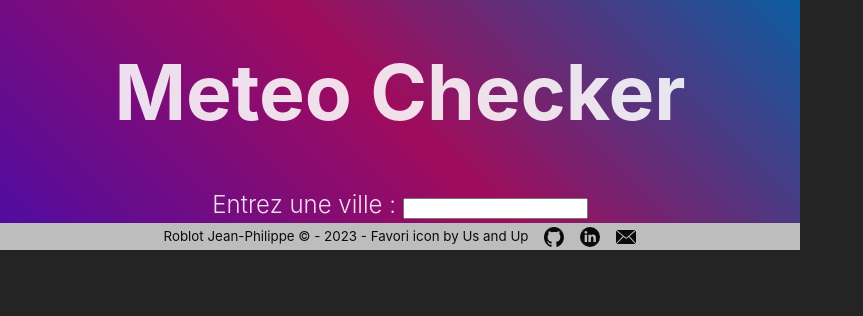
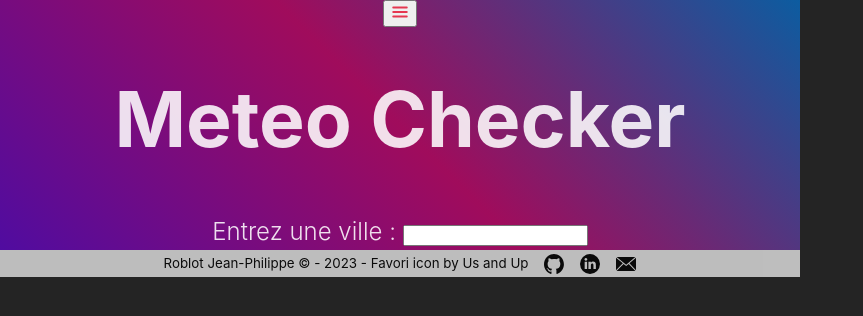
Before and after one commit to Beldaras/meteo-checker, a React (Vite) app: page / in a window 1280 px wide. Shown: the top 316 px of the page, without its empty margins (0-863 px from the left). Built offline with nearby package versions, Linux system fonts and the light colour scheme; no server answers.

Commit message:
Header and menu burger in progress

```diff
--- /dev/null
+++ b/src/components/Header.jsx
@@ -0,0 +1,11 @@
+import MenuBurger from './MenuBurger'
+
+function Header() {
+  return (
+    <div>
+      <MenuBurger />
+    </div>
+  )
+}
+
+export default Header
--- /dev/null
+++ b/src/components/MenuBurger.jsx
@@ -0,0 +1,46 @@
+import React, { useState } from "react";
+import iconeBurger from "../assets/icons/menu.svg";
+import styles from "../styles/MenuBurger.module.css";
+
+function MenuBurger() {
+  const [isOpen, setOpen] = useState(false);
+
+  return (
+    <div className={styles.close}>
+      <button
+        className="block w-10 rounded"
+        onClick={() => setOpen(!isOpen)}
+        type="button"
+      >
+        <img src={iconeBurger} alt="iconeBurger" className={styles.iconeBurger} />
+      </button>
+      {isOpen && (
+        <div className="absolute top-12 left-20 transform -translate-x-1/2 z-10 bg-white opacity-80 rounded shadow-md py-2">
+          <nav className="text-base font-jost">
+            <a
+              className="block px-4 py-2 text-gray-900 hover:text-red focus:text-red"
+              href="/"
+            >
+              Accueil
+            </a>
+            <a
+              className="block px-4 py-2 text-gray-900 hover:text-red focus:text-red "
+              href="/Manga"
+            >
+              Manga
+            </a>
+            <a
+              className="block px-4 py-2 text-gray-900 hover:text-red focus:text-red"
+              href="/register"
+            >
+              Sign in
+            </a>
+          </nav>
+        </div>
+      )}
+
+    </div>
+  );
+}
+
+export default MenuBurger;
--- a/src/pages/Home.jsx
+++ b/src/pages/Home.jsx
@@ -2,8 +2,9 @@
 import { useState, useEffect } from "react";
 import axios from "axios";
 import styles from "../styles/Home.module.css";
+import Header from "../components/Header";
 import CityCard from "../components/CityCard";
-import Footer from "../components/footer";
+import Footer from "../components/Footer";
 
 function Home() {
   const [city, setCity] = useState(localStorage.getItem('city') || "");
@@ -61,6 +62,7 @@ function Home() {
   return (
     <>
       <div className={styles.welcome}>
+      <Header />
         <h1>Meteo Checker</h1>
         <form onSubmit={handleSearch}>
           <label htmlFor="city">Entrez une ville : </label>
--- /dev/null
+++ b/src/styles/MenuBurger.module.css
@@ -0,0 +1,28 @@
+.close {
+  position: relative;
+  display: flex;
+  align-items: center;
+}
+
+.open {
+  display: flex;
+  position: absolute;
+  top: 12;
+  left: 20;
+  width: 100%;
+  height: 100%;
+  background-color: #fff;
+  opacity: 0.8;
+  z-index: 1;
+  flex-direction: column;
+  justify-content: center;
+  align-items: center;
+  transform: translateX(-100%);
+  transition: transform 0.3s ease-in-out;
+}
+
+.iconBurger {
+  width: 30px;
+  height: 30px;
+  cursor: pointer;
+}
```
Also changed, not shown: src/assets/icons/menu.svg (added).
